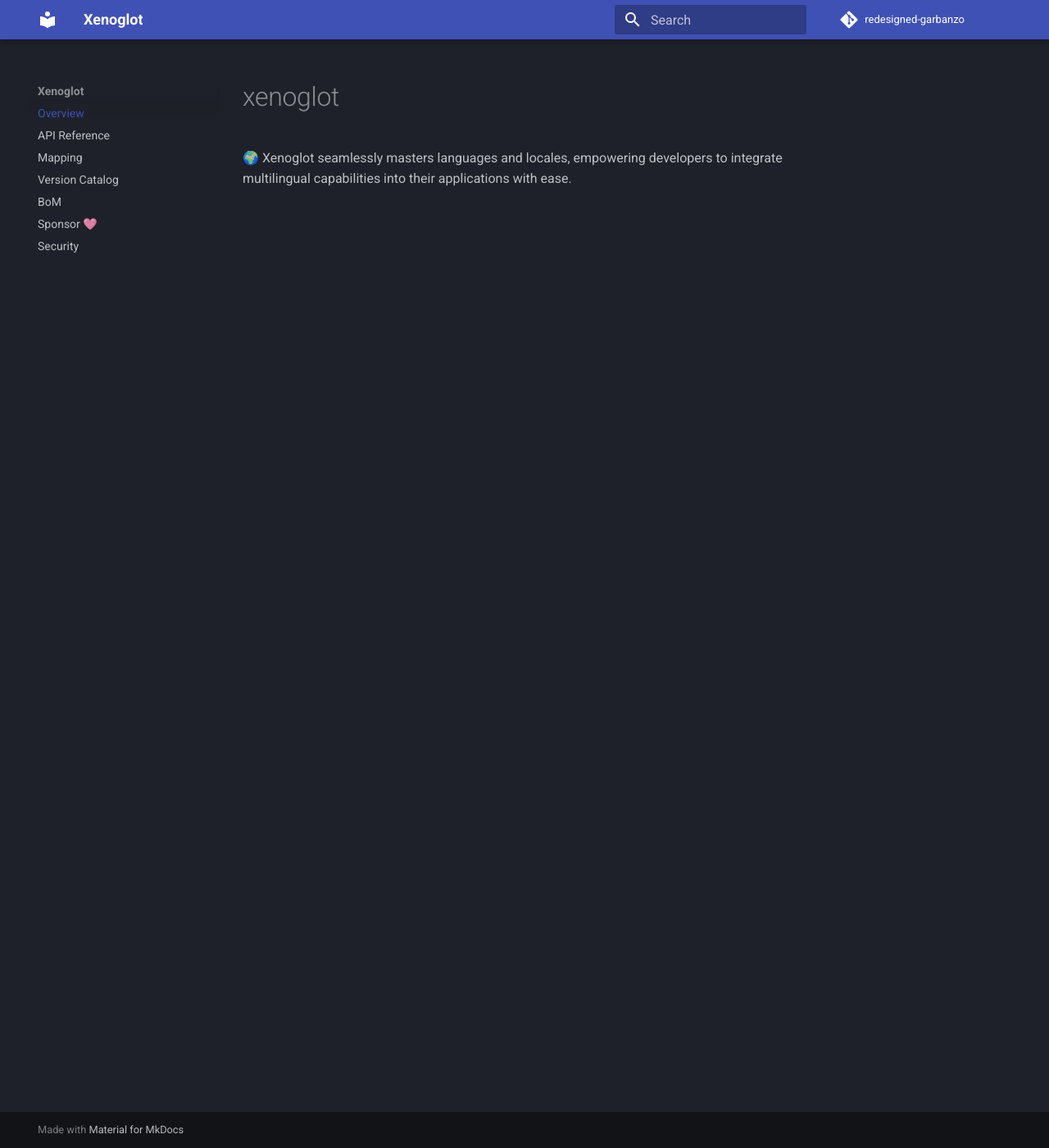
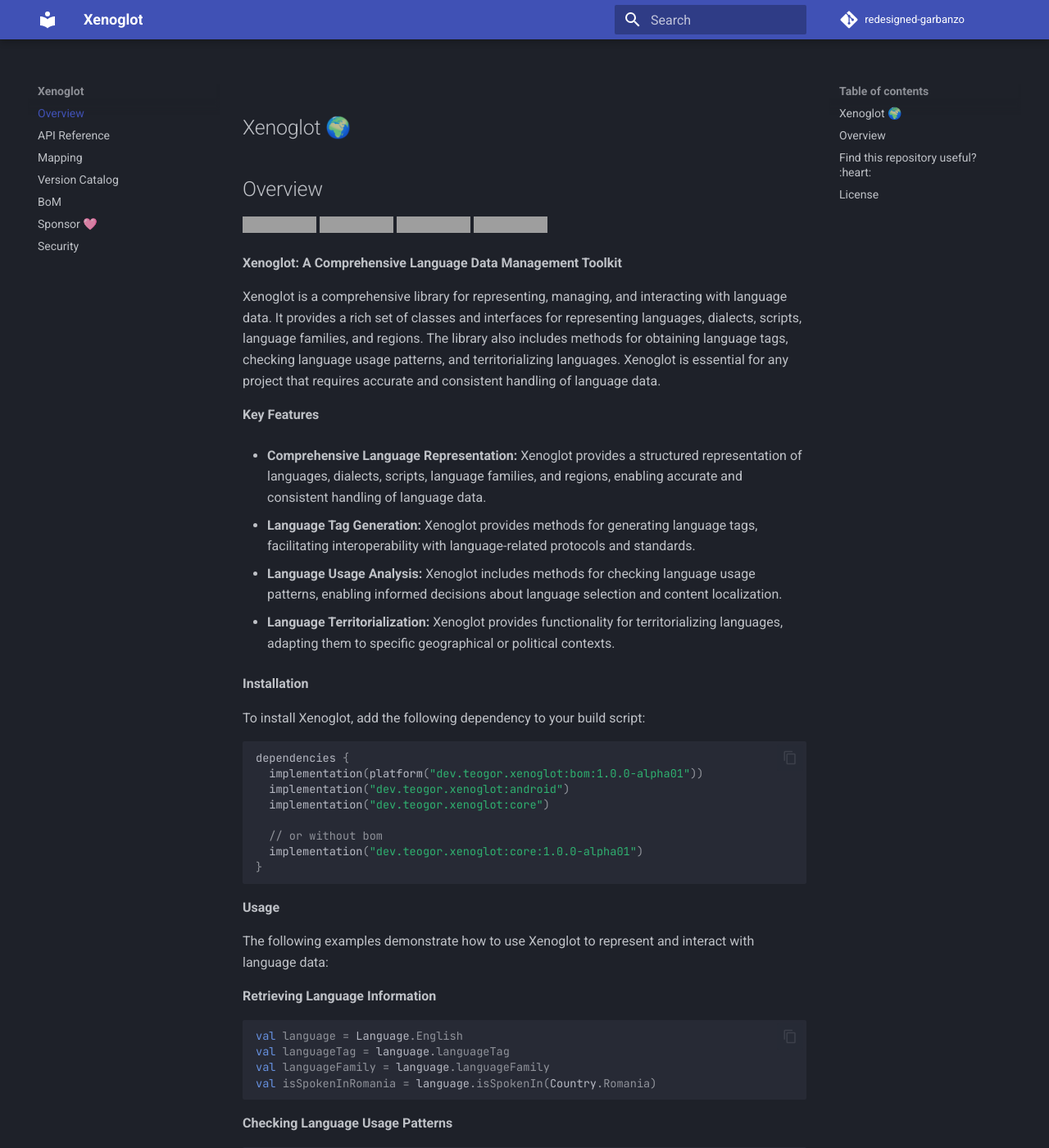
Before and after one commit to teogor/redesigned-garbanzo, an MkDocs documentation site: the page built from docs/index.md, in a window 1280 px wide and 1400 px high. Shown: the whole window at 82% size. Built offline with MkDocs 1.6.1 and Material for MkDocs 9.7.7, drawn with Linux system fonts in a browser that asks for light colours; comment, search, counter and statistics services are not loaded; some of the changed text lies outside the part shown; grey boxes are pictures that could not be loaded.

Commit message:
Update index.md

````diff
--- a/docs/index.md
+++ b/docs/index.md
@@ -1,2 +1,109 @@
-# xenoglot
-🌍 Xenoglot seamlessly masters languages and locales, empowering developers to integrate multilingual capabilities into their applications with ease.
+## Xenoglot 🌍
+
+## Overview
+[![License](https://img.shields.io/badge/License-Apache%202.0-blue.svg)](https://opensource.org/licenses/Apache-2.0)
+[![Maven Central](https://img.shields.io/maven-central/v/dev.teogor.xenoglot/bom.svg?label=Maven%20Central)](https://central.sonatype.com/search?q=g%3Adev.teogor.ceres+a%3Abom&smo=true)
+[![Profile](https://source.teogor.dev/badges/teogor-github.svg)](https://github.com/teogor)
+[![Portfolio](https://source.teogor.dev/badges/teogor-dev.svg)](https://teogor.dev)
+
+**Xenoglot: A Comprehensive Language Data Management Toolkit**
+
+Xenoglot is a comprehensive library for representing, managing, and interacting with language data. It provides a rich set of classes and interfaces for representing languages, dialects, scripts, language families, and regions. The library also includes methods for obtaining language tags, checking language usage patterns, and territorializing languages. Xenoglot is essential for any project that requires accurate and consistent handling of language data.
+
+**Key Features**
+
+* **Comprehensive Language Representation:** Xenoglot provides a structured representation of languages, dialects, scripts, language families, and regions, enabling accurate and consistent handling of language data.
+
+* **Language Tag Generation:** Xenoglot provides methods for generating language tags, facilitating interoperability with language-related protocols and standards.
+
+* **Language Usage Analysis:** Xenoglot includes methods for checking language usage patterns, enabling informed decisions about language selection and content localization.
+
+* **Language Territorialization:** Xenoglot provides functionality for territorializing languages, adapting them to specific geographical or political contexts.
+
+**Installation**
+
+To install Xenoglot, add the following dependency to your build script:
+
+```kotlin
+dependencies {
+  implementation(platform("dev.teogor.xenoglot:bom:1.0.0-alpha01"))
+  implementation("dev.teogor.xenoglot:android")
+  implementation("dev.teogor.xenoglot:core")
+
+  // or without bom
+  implementation("dev.teogor.xenoglot:core:1.0.0-alpha01")
+}
+```
+
+**Usage**
+
+The following examples demonstrate how to use Xenoglot to represent and interact with language data:
+
+**Retrieving Language Information**
+
+```kotlin
+val language = Language.English
+val languageTag = language.languageTag
+val languageFamily = language.languageFamily
+val isSpokenInRomania = language.isSpokenIn(Country.Romania)
+```
+
+**Checking Language Usage Patterns**
+
+```kotlin
+val isDialect = Dialect("en-US", Language.English).isDialect
+val isScriptUsedInLanguage = Script.Cyrillic.isWrittenIn(Language.Russian)
+```
+
+**Interacting with Language Tags**
+
+```kotlin
+val languageTag = LanguageTag("fr", LanguageFamily.Romance)
+val language = languageTag.asLanguage()
+val countryCode = languageTag.substringAfter("-")
+```
+
+**Territorializing Languages**
+
+```kotlin
+val dialect = Language.English.territorialize(Country.Australia)
+val dialectLanguageTag = dialect.languageTag
+val dialectCountryCode = dialect.country.code
+```
+
+**Benefits of Using Xenoglot**
+
+* **Improved Language Handling:** Xenoglot provides a consistent and structured approach to managing language data, reducing errors and inconsistencies.
+
+* **Enhanced Interoperability:** Xenoglot facilitates interoperability with language-related protocols and standards, enabling seamless integration with external systems.
+
+* **Simplified Language-Related Tasks:** Xenoglot streamlines language-related tasks, such as localization, translation, and language detection.
+
+* **Promote Language-Aware Development:** Xenoglot encourages language-aware development practices, ensuring that language data is handled accurately and appropriately.
+
+**Getting Started**
+
+To get started with Xenoglot, refer to the comprehensive documentation available at
+[source.teogor.dev/xenoglot](https://source.teogor.dev/xenoglot). The documentation provides
+detailed explanations, examples, and best practices for using the library effectively.
+
+## Find this repository useful? :heart:
+Support it by joining __[stargazers](https://github.com/teogor/xenoglot/stargazers)__ for this repository. :star: <br>
+Also, __[follow me](https://github.com/teogor)__ on GitHub for my next creations! 🤩
+
+# License
+```xml
+Designed and developed by 2022 teogor (Teodor Grigor)
+
+Licensed under the Apache License, Version 2.0 (the "License");
+you may not use this file except in compliance with the License.
+You may obtain a copy of the License at
+
+http://www.apache.org/licenses/LICENSE-2.0
+
+Unless required by applicable law or agreed to in writing, software
+distributed under the License is distributed on an "AS IS" BASIS,
+WITHOUT WARRANTIES OR CONDITIONS OF ANY KIND, either express or implied.
+See the License for the specific language governing permissions and
+limitations under the License.
+```
````
